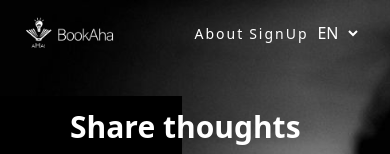
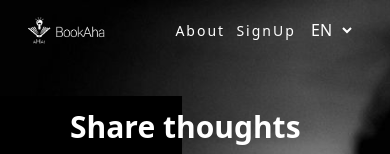
Before and after one commit to Nathaniyell/book-aha, a React (Create React App) app: page / in a window 390 px wide. Shown: the top 154 px of the page. Built offline with nearby package versions, Linux system fonts and the light colour scheme.

Commit message:
update Navbar.jsx

```diff
--- a/src/components/Navbar.jsx
+++ b/src/components/Navbar.jsx
@@ -27,9 +27,7 @@ const Navbar = () => {
     };
   }, [colourChange]);
 
-  const formSubmitHandler = (e) => {
-    e.preventDefault();
-  };
+
 
   return (
     <div
@@ -38,10 +36,9 @@ const Navbar = () => {
       }`}
     >
       <Link to="/">
-        {" "}
-        <img className="w-[40%] md:w-full text-white" src={logo} alt="Logo" />
+          <img className="w-[35%] md:w-full text-white" src={logo} alt="Logo" />
       </Link>
-      <ul className="flex text-white items-center justify-around lg:w-1/4 -ml-32 md:-ml-0 w-[45%]">
+      <ul className="flex text-white items-center justify-around lg:w-1/4 -ml-[10rem] md:-ml-0 w-[50%]">
         {["About", "SignUp"].map((item) => {
           return (
             <Link to={`/${item}`} key={item}>
```
